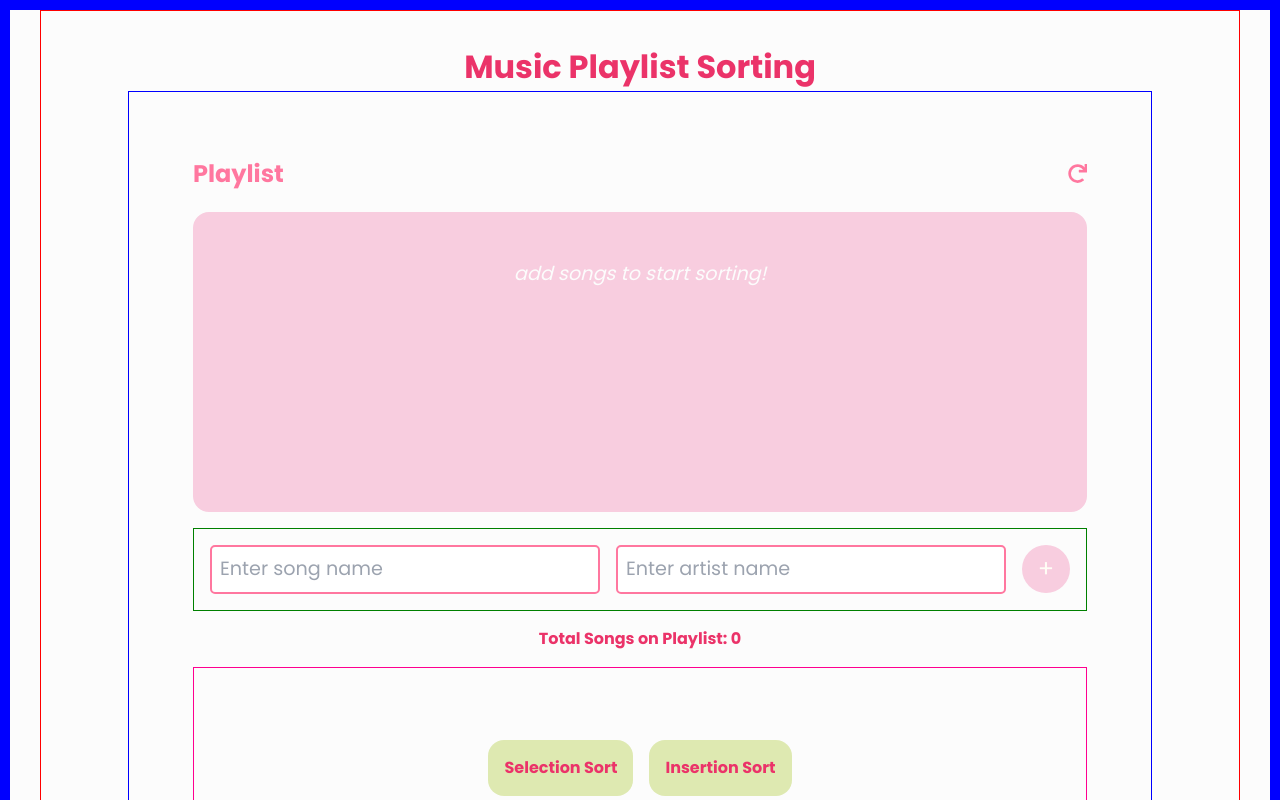
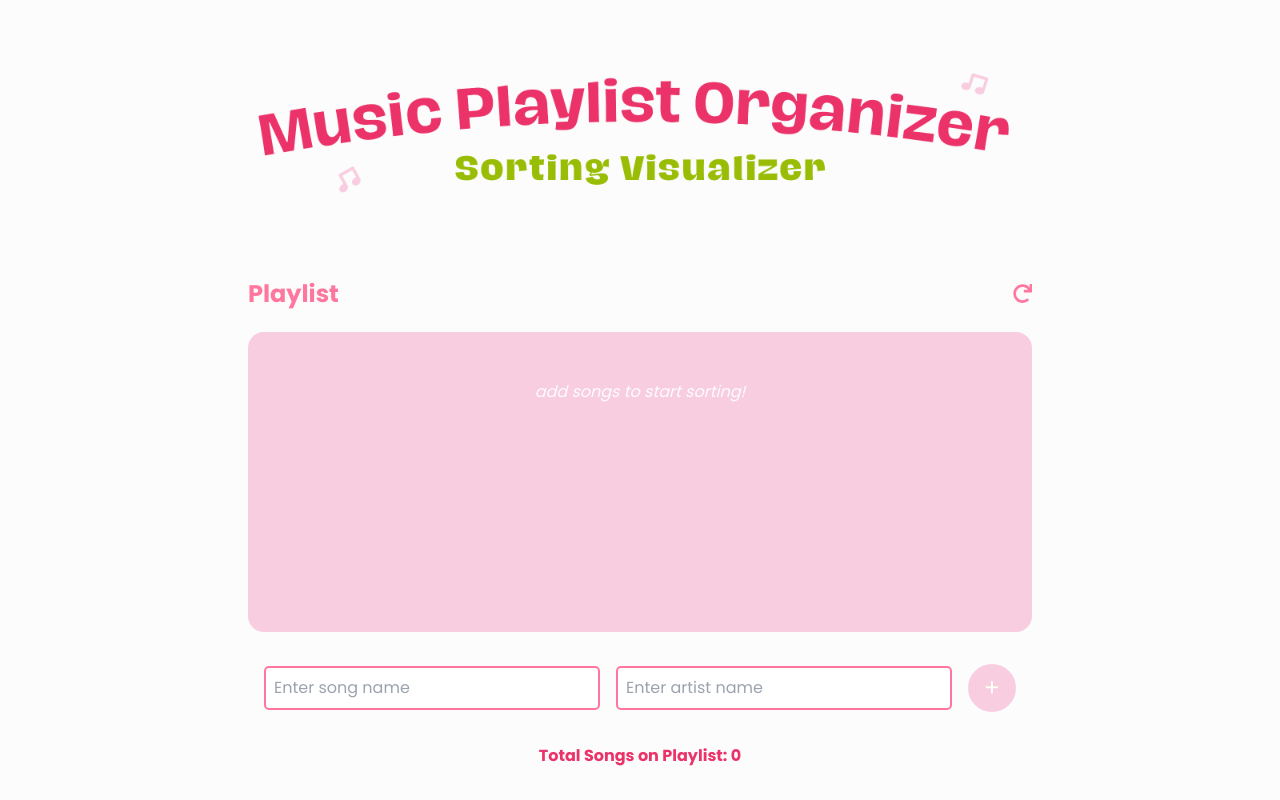
Before and after one commit to reyna-okamune/MusicPlaylistOrganizer, a Next.js app in the folder musicplaylistorganizer/: page / in a window 1280 px wide. Shown: the top 800 px of the page. Built offline with nearby package versions, Linux system fonts and the light colour scheme.

Commit message:
Added New Custom Logo Title

```diff
--- a/musicplaylistorganizer/app/globals.css
+++ b/musicplaylistorganizer/app/globals.css
@@ -26,7 +26,6 @@ body {
   width: 100%;
   animation: zoomIn;
   animation-duration: 1s;
-  border: 5px solid blue;
 }
 
 @keyframes zoomIn {
@@ -42,7 +41,6 @@ body {
 
 .home-container {
   padding: 2rem;
-  border: 1px solid red;
   width: 100%;
   max-width: 1200px;
   margin: 0 auto;
@@ -53,7 +51,6 @@ body {
 
 .playlist-container {
   padding: 4rem;
-  border: 1px solid blue;
 }
 
 .playlist-items-container {
@@ -67,7 +64,7 @@ body {
 .playlist-items-container:empty::before {
   content: "add songs to start sorting!";
   color: var(--background);
-  font-size: clamp(1rem, 1.5vw, 2rem);
+  font-size: clamp(0.8rem, 1.5vw, 1rem);
   font-style: italic;
   display: flex;
   justify-content: center;
@@ -112,7 +109,6 @@ h3 {
   min-width: 0;
   margin-top: 1rem;
   padding: 1rem;
-  border: 1px solid green;
 }
 
 .song-input,
@@ -120,7 +116,7 @@ h3 {
   padding: 0.5rem;
   border: 2px solid #ff779f;
   border-radius: 5px;
-  font-size: clamp(0.5rem, 1.5vw, 1.5rem);
+  font-size: clamp(0.8rem, 1.5vw, 1rem);
   flex: 1;
   min-width: 0;
 }
@@ -162,7 +158,6 @@ h3 {
   justify-content: center;
   margin-top: 1rem;
   padding: 4rem;
-  border: 1px solid rgb(255, 0, 144);
 }
 
 .sort-button {
--- a/musicplaylistorganizer/app/page.tsx
+++ b/musicplaylistorganizer/app/page.tsx
@@ -2,6 +2,7 @@
 
 import { useState } from 'react';
 import { FaTrash, FaRedo } from 'react-icons/fa';
+import Image from 'next/image'
 
 export default function Home() {
   const [originalSongs, setOriginalSongs] = useState<Array<{id: string, title: string, artist: string}>>([]);
@@ -101,7 +102,14 @@ const insertionSort = () => {
   return (
     <main className="page-container animate__animated animate__zoomIn">
       <div className="home-container">
-        <h1>Music Playlist Sorting</h1>
+        <Image
+          src="/project_title.png"
+          alt="Music Playlist Sorting"
+          width={1000}
+          height={250}
+          className="w-[90%] max-w-[800px] h-auto mx-auto"
+          priority
+        />
 
         <div className="playlist-container">
           <div className="playlist-header">
@@ -157,6 +165,7 @@ const insertionSort = () => {
           <div className="sort-button-container">
             <div className="sort-button" onClick={selectionSort}>Selection Sort</div>
             <div className="sort-button" onClick={insertionSort}>Insertion Sort</div>
+            <div className="sort-button">Bubble Sort</div>
           </div>
         </div>
       </div>
```
Also changed, not shown: musicplaylistorganizer/public/project_title.png (added).
